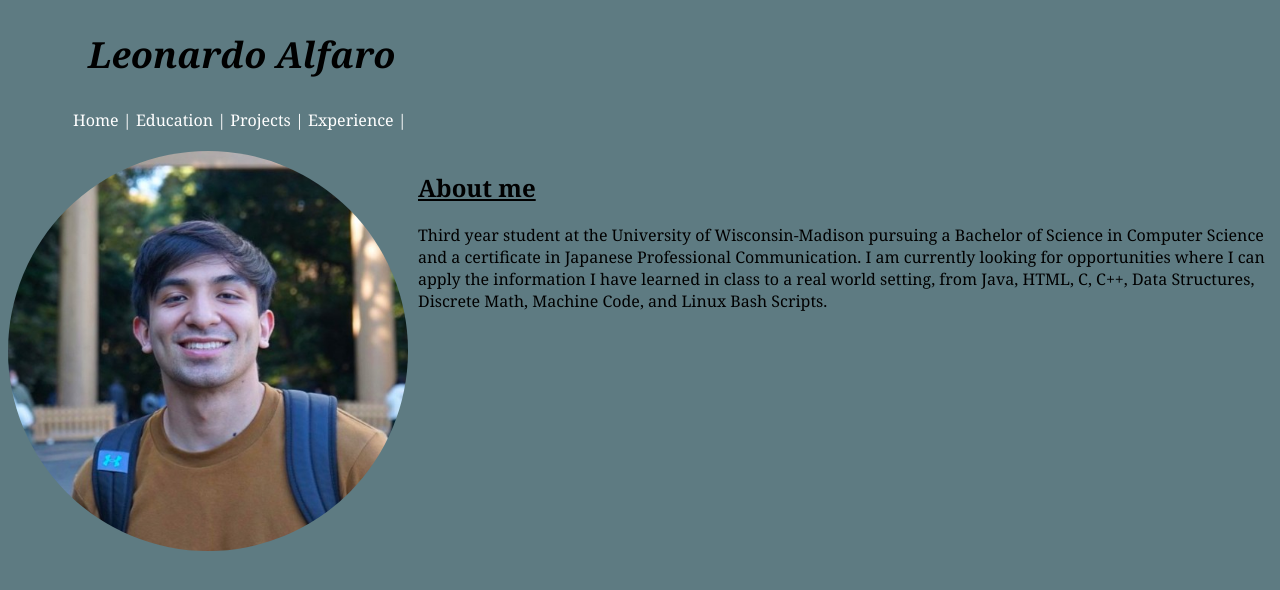
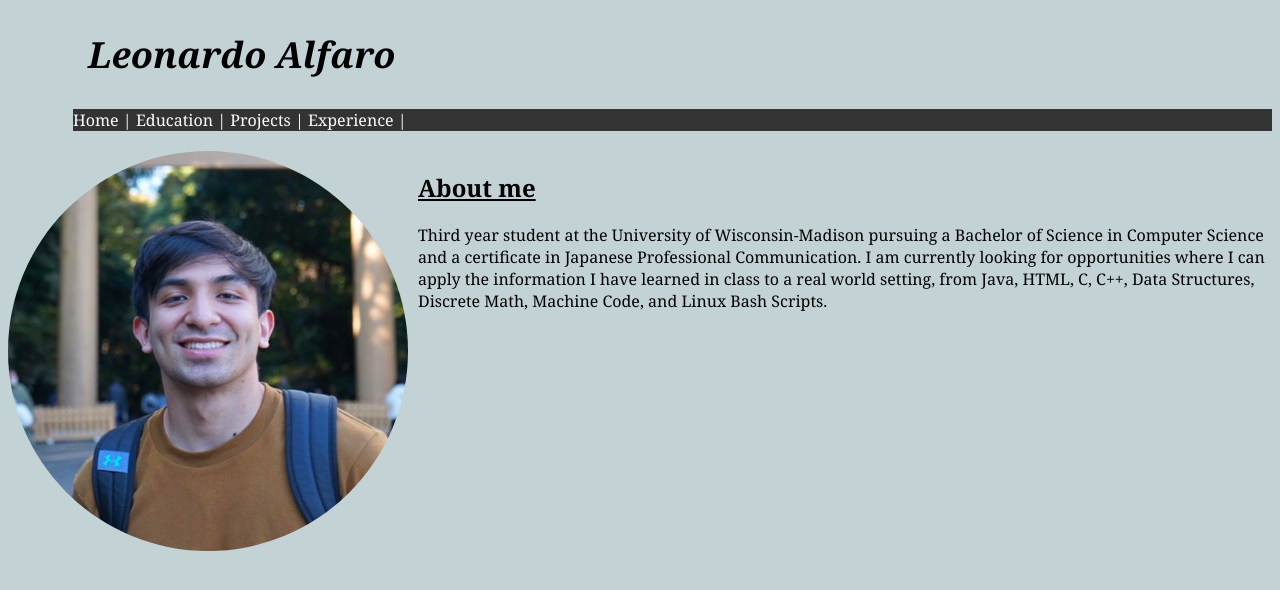
Before and after one commit to LeonardoA7/LeonardoA7.github.io, a plain HTML site: page index.html in a window 1280 px wide. Drawn offline with Linux system fonts and the light colour scheme.

Commit message:
Add files via upload

```diff
--- a/styles.css
+++ b/styles.css
@@ -1,9 +1,9 @@
   body {
     font-family: Georgia, serif;
-    background-color: hsl(192, 16%, 44%);
+    background-color: hsl(190, 17%, 80%);
   }
   nav {
-    background-color: rgb(224, 103, 103)223, 110, 110);
+    background-color: #333;
     color: #fff;
   }
   nav a {
```
